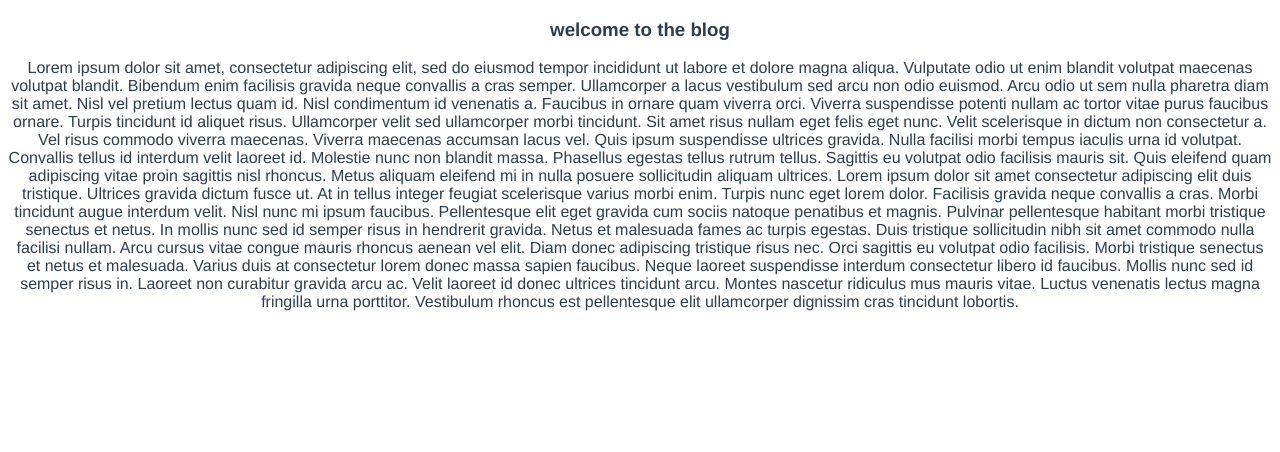
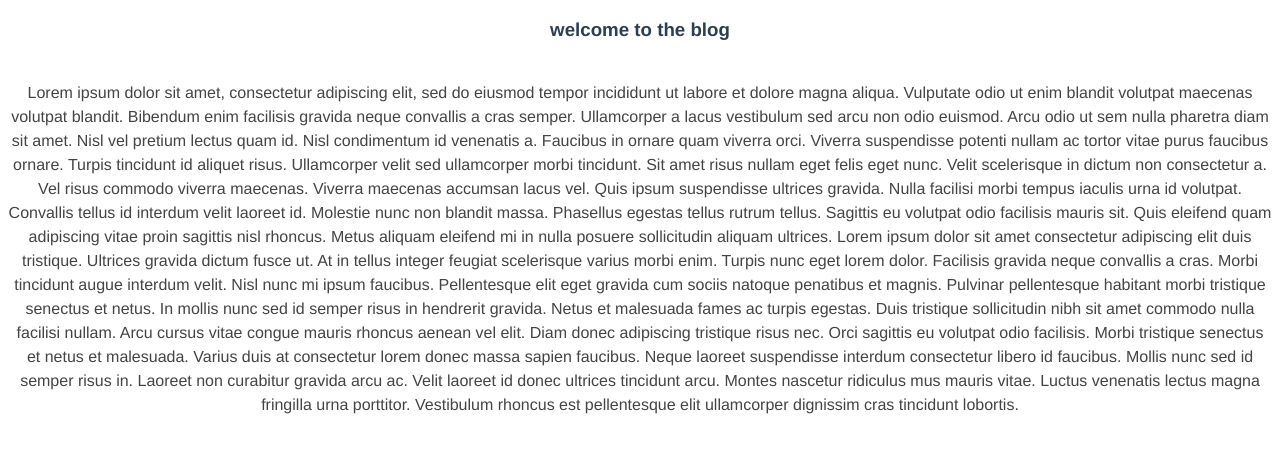
Before and after one commit to bravestarr15/vue_js_3_tutorial, a Vue app in the folder dojo-blog/: page /posts/1 in a window 1280 px wide. Shown: the top 452 px of the page. Built offline with nearby package versions, Linux system fonts and the light colour scheme; data requests are answered from the project's data file.

Commit message:
Add styling

```diff
--- a/dojo-blog/src/views/DetailsView.vue
+++ b/dojo-blog/src/views/DetailsView.vue
@@ -24,5 +24,16 @@ export default {
 </script>
 
 <style>
-
+post {
+  max-width: 1200px;
+  margin: 0 auto;
+}
+.post p {
+  color: #444;
+  line-height: 1.5em;
+  margin-top: 40px;
+}
+.pre {
+  white-space: pre-wrap;
+}
 </style>
```
